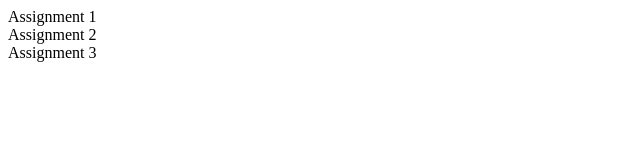
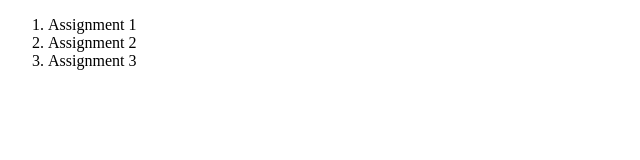
Before and after one commit to westond44/Aubhacks24, a plain HTML site: page index.html in a window 1280 px wide. Shown: the whole page, without its empty margins (0-640 px from the left). Drawn offline with Linux system fonts and the light colour scheme.

Commit message:
ordered lists

```diff
--- a/index.html
+++ b/index.html
@@ -10,18 +10,11 @@
             <div class="rocket"></div>
             <div class="line"></div>
         </div>
-        <div class="assignments-container">
-            <div class="assignment">Assignment 1</div>
-            <div class="assignment">Assignment 2</div>
-            <div class="assignment">Assignment 3</div>
-        </div>
-        <div class="motivational-quote">
-            <p id="quote-text"></p>
-        </div>
+        <ol class="assignments-container">
+            <li>Assignment 1</li>
+            <li>Assignment 2</li>
+            <li>Assignment 3</li>
+        </ol>
     </div>
 </body>
 </html>
-
-    </div>
-</body>
-</html>
```
